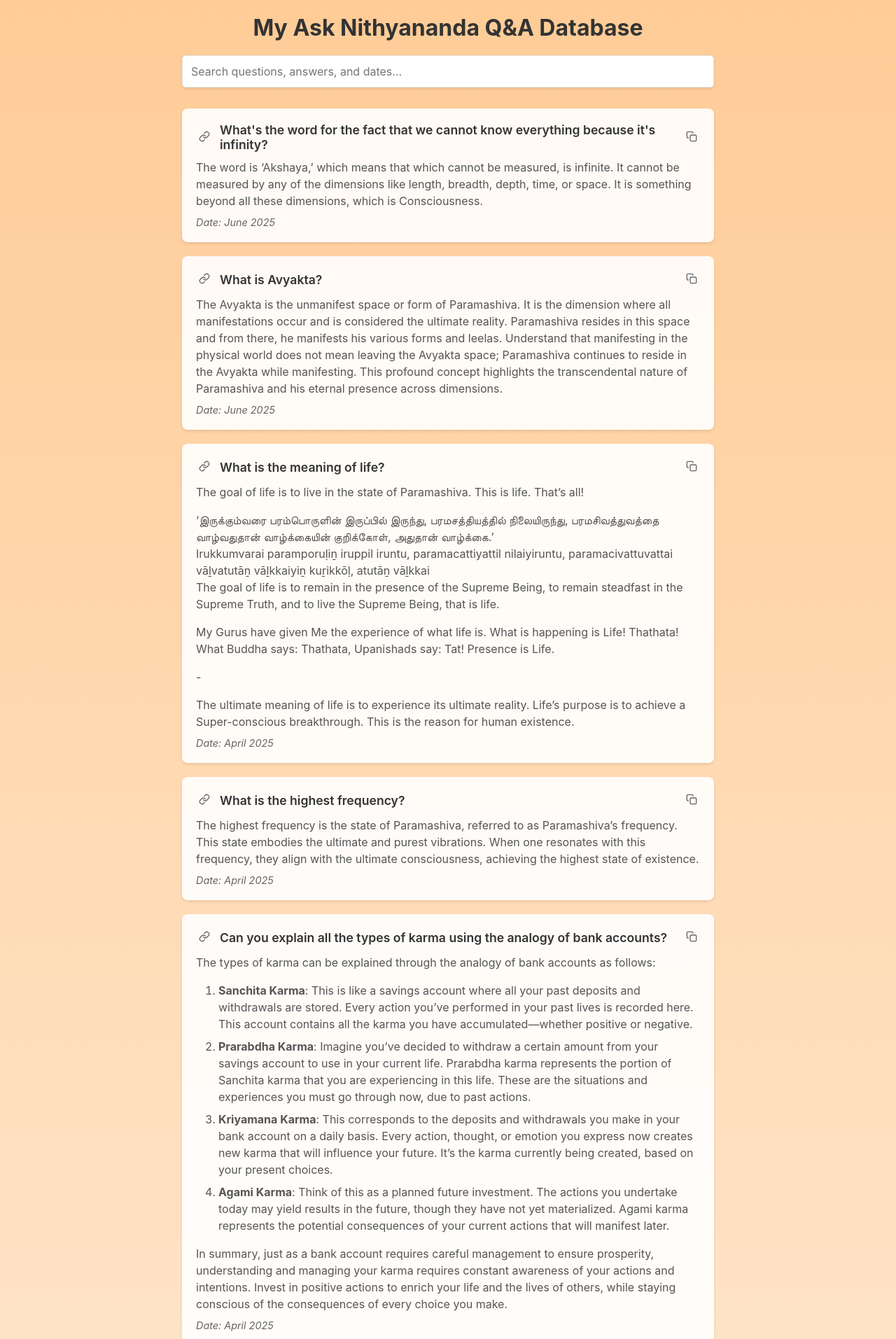
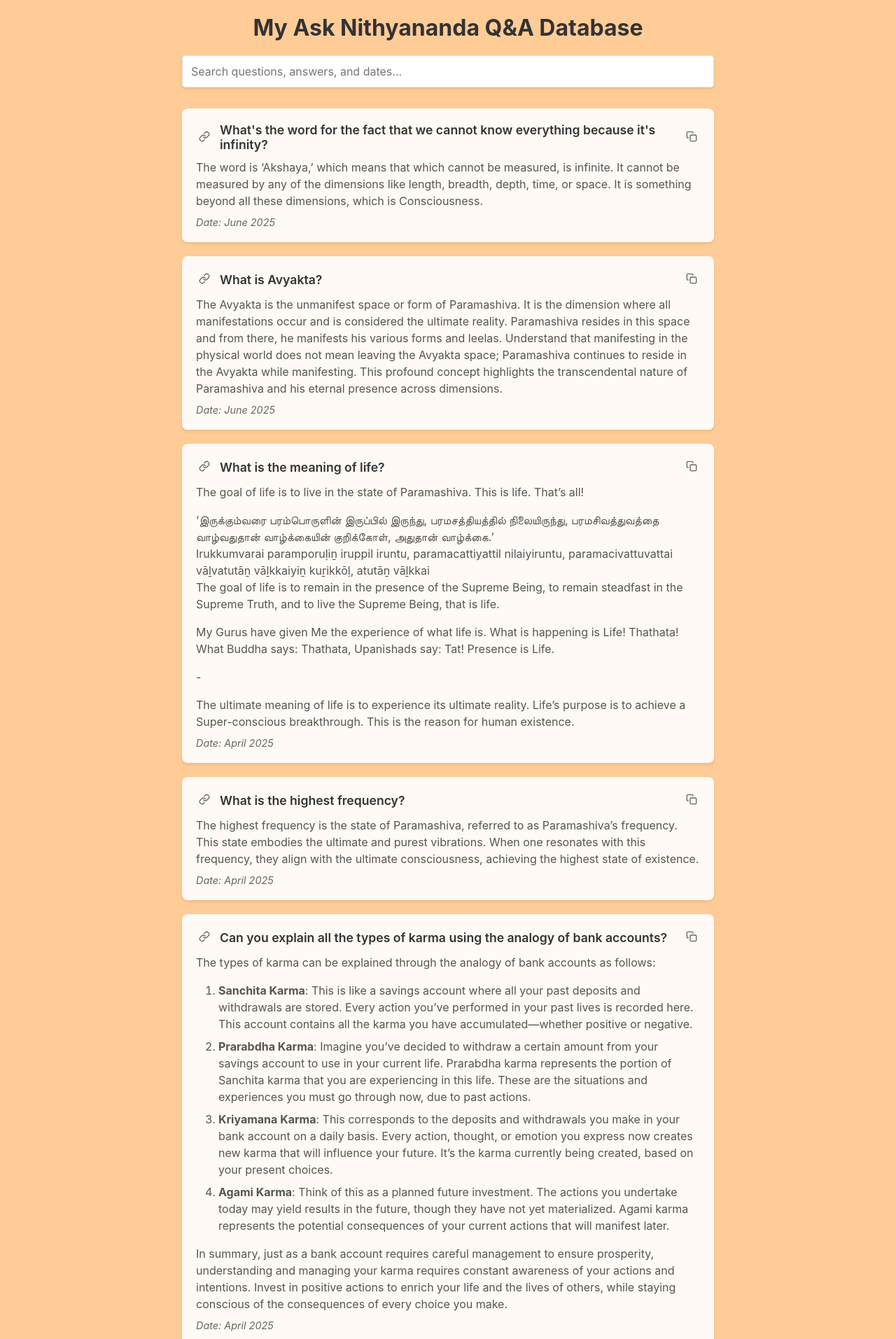
Before and after one commit to sripriyesha/ask-nithyananda, a Jekyll site: the page built from index.html, in a window 1280 px wide. Shown: the top 1913 px of the page at 70% size. Built offline with Jekyll 4.4.1, drawn with Linux system fonts in a browser that asks for light colours.

Commit message:
Update styles.css

```diff
--- a/assets/css/styles.css
+++ b/assets/css/styles.css
@@ -7,7 +7,7 @@
 
 body {
     min-height: 100vh;
-    background-image: linear-gradient(180deg, #ffcc97, #ffffff);
+    background-color: #ffcc97;
 }
 
 .container {
```
